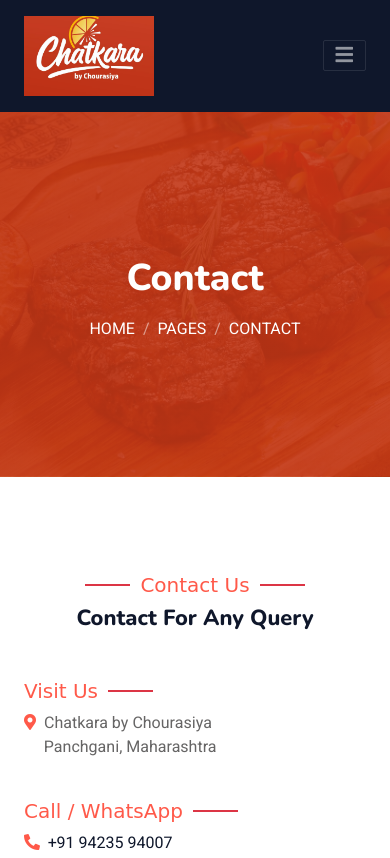
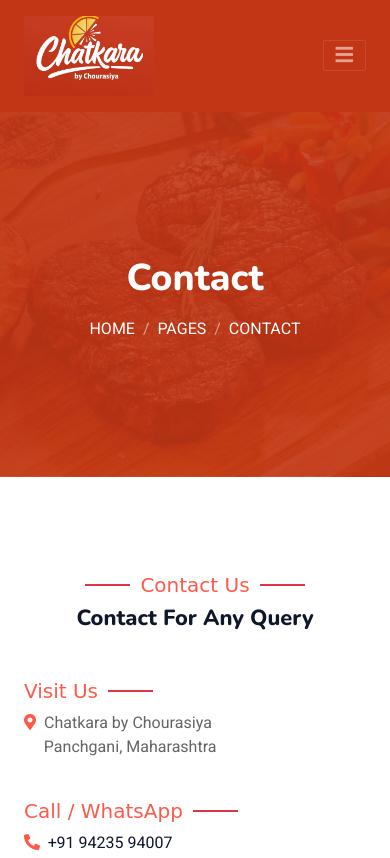
Before and after one commit to Akshayswagh/Chatkara, a plain HTML site: page contact.html in a window 390 px wide. Shown: the top 858 px of the page. Drawn offline with nearby package versions, Linux system fonts and the light colour scheme.

Commit message:
contact us page navbar for mobile screen color chnged

```diff
--- a/contact.html
+++ b/contact.html
@@ -63,7 +63,7 @@
       <!-- Navbar & Hero Start -->
       <div class="container-xxl position-relative p-0">
         <nav
-          class="navbar navbar-expand-lg navbar-dark bg-dark px-4 px-lg-5 py-3 py-lg-0"
+          class="navbar navbar-expand-lg navbar-dark bg-dark px-4 px-lg-5 py-3 py-lg-0" style="background: rgb(194, 54, 22)!important;"
         >
           <a href="" class="navbar-brand p-0">
             <img
```
